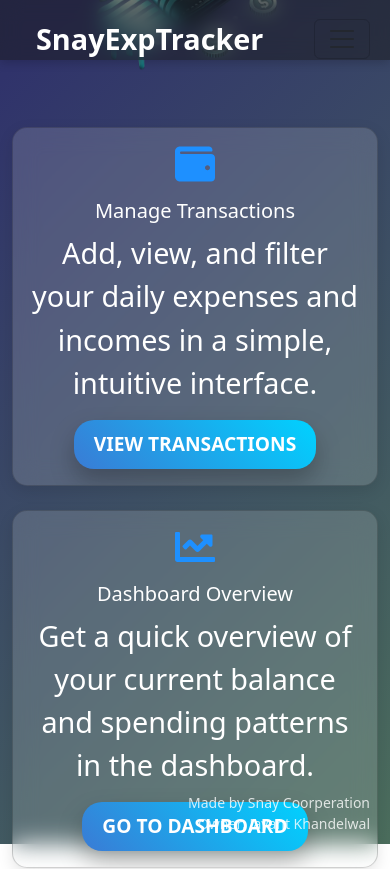
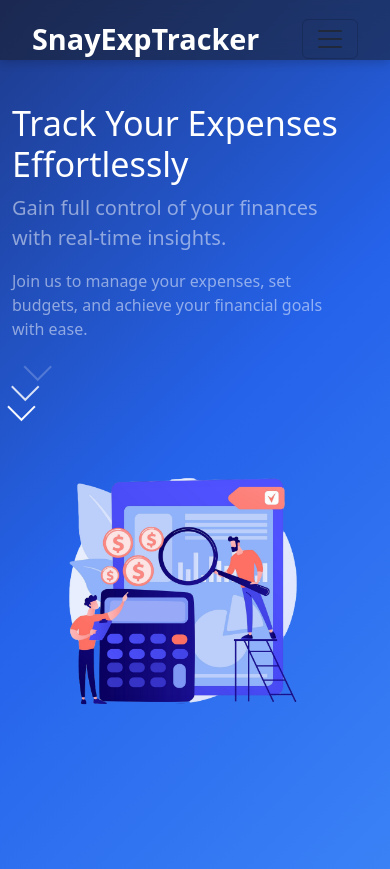
Before and after one commit to Jayant1634/Snay-Finance-Tracker, a React (Create React App) app: page /home in a window 390 px wide. Shown: the top 869 px of the page. Built offline with nearby package versions, Linux system fonts and the light colour scheme.

Commit message:
modifying ui

```diff
--- a/src/components/Dashboard.css
+++ b/src/components/Dashboard.css
@@ -111,17 +111,12 @@ body.dark .card {
 /* General Navbar Styling */
 /* General Navbar Styling */
 .enhanced-navbar {
-  background: rgba(25, 25, 25, 0.9); /* Dark background with slight transparency */
+  background: rgba(25, 25, 25, 0.8); /* Dark background with slight transparency */
   padding: 12px 20px;
   transition: background-color 0.3s ease, box-shadow 0.3s ease;
   backdrop-filter: blur(10px); /* Glass effect */
   box-shadow: 0 2px 10px rgba(0, 0, 0, 0.2); /* Subtle shadow */
-  z-index: 999; /* Ensure it stays on top */
-}
-
-body.light .enhanced-navbar {
-  background-color: rgba(255, 255, 255, 0.9);
-  box-shadow: 0 2px 10px rgba(0, 0, 0, 0.1);
+  z-index: 1000; /* Ensure it stays on top */
 }
 
 /* Navbar Brand */
@@ -130,8 +125,6 @@ body.light .enhanced-navbar {
   font-size: 1.8rem;
   color: #36a2eb;
   transition: color 0.3s ease;
-  display: flex;
-  align-items: center;
 }
 
 .enhanced-navbar .navbar-brand:hover {
@@ -139,23 +132,58 @@ body.light .enhanced-navbar {
 }
 
 /* Navbar Links */
-.navbar-nav {
-  display: flex;
-  justify-content: center;
-  flex: 1; /* Allow links to center-align */
-  align-items: center;
-}
-
-.navbar-nav .nav-link {
-  color: #000000; /* Light color for dark mode */
+.enhanced-navbar .navbar-nav .nav-link {
+  color: #ffffff; /* Ensure links are white */
   margin: 0 15px;
   padding: 5px 15px;
   border-radius: 20px;
   transition: background-color 0.3s ease, color 0.3s ease;
 }
 
-body.light .navbar-nav .nav-link {
-  color: #212529; /* Dark text for light theme */
+/* Hover and Active States */
+.enhanced-navbar .navbar-nav .nav-link:hover,
+.enhanced-navbar .navbar-nav .nav-link:focus {
+  background-color: rgba(54, 162, 235, 0.2); /* Soft blue hover background */
+  color: #ffffff; /* Maintain white text */
+}
+
+/* Mobile Dropdown Menu Background */
+@media (max-width: 768px) {
+  .enhanced-navbar .navbar-collapse {
+    background-color: rgba(0, 0, 0, 0.95); /* Dark background for mobile dropdown */
+    padding: 10px; /* Adjust padding for better spacing */
+    border-radius: 5px; /* Rounded corners */
+    box-shadow: 0 5px 15px rgba(0, 0, 0, 0.3); /* Shadow to distinguish popup */
+  }
+
+  .enhanced-navbar .navbar-nav {
+    display: block; /* Stack links vertically */
+  }
+
+  .enhanced-navbar .navbar-nav .nav-link {
+    padding: 10px 20px; /* Increase padding for touch-friendly design */
+    color: #ffffff !important; /* Ensure text remains white */
+  }
+
+  /* Ensure Navbar Toggle Button is Visible */
+  .navbar-toggler {
+    border: none; /* Remove default border */
+    background: transparent;
+  }
+
+  .navbar-toggler-icon {
+    color: #ffffff !important; /* Ensure toggle icon is white */
+  }
+
+  /* Adjust Dropdown Position */
+  .navbar-collapse {
+    position: absolute;
+    top: 60px; /* Align below the navbar */
+    width: 100%; /* Full width dropdown */
+    left: 0;
+    right: 0;
+    z-index: 1001; /* Ensure it appears over other elements */
+  }
 }
 
 /* Right Aligned Controls */
@@ -166,7 +194,11 @@ body.light .navbar-nav .nav-link {
   margin-left: auto; /* Push to the right side */
 }
 
-/* Toggle Button Group */
+.navbar-controls .nav-link {
+  color: #ffffff; /* Ensure logout link remains white */
+}
+
+/* Toggle Button Styling */
 .toggle-button-group .btn {
   border-radius: 20px;
   padding: 5px 15px;
@@ -176,15 +208,21 @@ body.light .navbar-nav .nav-link {
   transition: background-color 0.3s ease, color 0.3s ease;
 }
 
-/* Media Query for Better Mobile View */
-@media (max-width: 768px) {
-  .navbar-nav {
-    justify-content: flex-start;
-  }
-  .navbar-controls {
-    justify-content: flex-end;
-  }
+body.dark .toggle-button-group .btn {
+  background-color: #222;
+  color: #fff;
 }
+
+body.light .toggle-button-group .btn {
+  background-color: #fff;
+  color: #222;
+}
+
+.toggle-button-group .btn:hover {
+  background-color: #36a2eb;
+  color: #000000;
+}
+
 
 /* ================================ */
 /* 5. Toggle Button Group Styling */
--- a/src/components/HomePage.css
+++ b/src/components/HomePage.css
@@ -1,11 +1,24 @@
 /* General Styling for HomePage */
 .home-page {
     padding: 40px;
-    background: linear-gradient(135deg, #232526, #414345, #6b6b6b, #a2a4a7);
+    background: linear-gradient(135deg, #1e3a8a, #2563eb, #3b82f6, #60a5fa, #93c5fd) !important;
     color: #2c3e50;
     overflow-x: hidden;
     background-size: 400% 400%;
     animation: smoothBgShift 20s ease infinite;
+}
+/* Ensure Body Background is Set */
+body {
+    background: linear-gradient(135deg, #1e3a8a, #2563eb, #3b82f6, #60a5fa, #93c5fd) !important;
+    background-size: 400% 400%;
+    animation: smoothBgShift 20s ease infinite;
+    color: #2c3e50;
+}
+
+/* General Styling for HomePage */
+.home-page {
+    padding: 40px;
+    overflow-x: hidden;
 }
 
 /* Background Animation */
@@ -53,7 +66,7 @@
 /* Feature Icons */
 .feature-icon {
     font-size: 2.5rem;
-    color: #1e90ff;
+    color: #ffffff;
     margin-bottom: 15px;
 }
 
@@ -74,8 +87,10 @@
 }
 
 /* Navbar */
-/* Navbar */
 .enhanced-navbar {
+    position: fixed;
+    top: 0;
+    width: 100%;
     background-color: rgba(25, 25, 25, 0.5) !important; /* Slightly transparent */
     backdrop-filter: blur(10px); /* Apply blur */
     -webkit-backdrop-filter: blur(10px); /* For Safari support */
@@ -87,13 +102,25 @@
     transition: background-color 0.3s ease, backdrop-filter 0.3s ease;
 }
 
+/* Ensure Navbar Brand is Black */
+.enhanced-navbar .heading-navbar {
+    color: #000000 !important; /* Force brand text to be black */
+    font-weight: bold;
+    font-size: 1.8rem;
+    transition: color 0.3s ease;
+}
+
 /* Navbar Links */
 .enhanced-navbar .navbar-nav .nav-link {
     color: #ffffff !important; /* Ensure navbar links are white */
 }
 
-.enhanced-navbar .navbar-brand {
-    color: #ffffff !important; /* Ensure brand text is white */
+body.light .enhanced-navbar .navbar-nav .nav-link {
+    color: #212529 !important; /* Dark text for light mode */
+}
+
+.enhanced-navbar .navbar-brand:hover {
+    color: #1e90ff !important; /* Optional: Bright blue on hover */
 }
 
 /* Override Bootstrap hover effect to keep white text */
@@ -114,10 +141,10 @@
     box-shadow: 0 10px 20px rgba(54, 162, 235, 0.7);
 }
 
-/* Flask Image for Mobile */
+/* Flask Image for Larger Display */
 .flask-image {
-    width: 100%;
-    max-width: 200px;
+    width: 80%; /* Allow the image to take up 80% of its container's width */
+    max-width: 400px; /* Increase the max width to make it appear larger */
     height: auto;
     animation: fadeIn 1.5s ease-in-out;
     transition: transform 0.3s;
@@ -127,9 +154,11 @@
     transform: scale(1.1);
 }
 
-/* Media Query for Padding Adjustments */
+/* Media Query for Mobile View */
 @media (max-width: 576px) {
-    .landing-page-bg {
-        padding-top: 80px; /* Adjust spacing for smaller screens */
+    .flask-image {
+        width: 100%; /* Ensure the image remains responsive on smaller screens */
+        max-width: 300px; /* Adjust the max width for mobile view */
+        height: auto;
     }
 }
--- a/src/components/HomePage.js
+++ b/src/components/HomePage.js
@@ -1,42 +1,43 @@
 import React from 'react';
 import { useNavigate } from 'react-router-dom';
-import { Container, Button, Row, Col, Navbar, Nav, Card } from 'react-bootstrap'; // Bootstrap components
-import { FaWallet, FaChartLine, FaLightbulb } from 'react-icons/fa'; // Icons for feature cards
-import FlaskImage from '../images/homePage.png'; // Assuming you have an image file named flask.png
-import './HomePage.css'; // Custom CSS for futuristic styling
+import { Container, Button, Row, Col, Navbar, Nav, Card } from 'react-bootstrap';
+import { FaWallet, FaChartLine, FaLightbulb } from 'react-icons/fa';
+import FlaskImage from '../images/landingPage.png';
+import './HomePage.css';
 
 function HomePage() {
   const navigate = useNavigate();
 
-  // Function to handle redirecting to login for logout
   const handleLogout = () => {
-    navigate('/login'); // Redirect to login page after logout
+    navigate('/login');
   };
 
   return (
-    <div className="landing-page-bg">
-      {/* Enhanced Navbar with Logout */}
-      <Navbar expand="lg" className="mb-4 fixed-top enhanced-navbar">
-        <Navbar.Brand href="/home" className="mx-3">
+    <div className="home-page-bg">
+
+
+      {/* Hero Section */}{/* Enhanced Navbar with Logout */}
+      <Navbar expand="lg" className="fixed-top enhanced-navbar">
+        <Container>
+          <Navbar.Brand href="/home" className="text-white">
             SnayExpTracker
           </Navbar.Brand>
           <Navbar.Toggle aria-controls="basic-navbar-nav" />
           <Navbar.Collapse id="basic-navbar-nav">
-          <Nav className="me-auto">
-            <Nav.Link href="/home" className="mx-3">Home</Nav.Link>
-            <Nav.Link href="/dashboard" className="mx-3">Dashboard</Nav.Link>
-            <Nav.Link href="/transactions" className="mx-3">Transactions</Nav.Link>
-            <Nav.Link href="/predictions" className="mx-3">Predictions</Nav.Link>
-          </Nav>
-          <Button variant="outline-danger" onClick={handleLogout} className="ms-3">
+            <Nav className="ms-auto align-items-center">
+              <Nav.Link href="/home" className="mx-3 text-white">Home</Nav.Link>
+              <Nav.Link href="/dashboard" className="mx-3 text-white">Dashboard</Nav.Link>
+              <Nav.Link href="/transactions" className="mx-3 text-white">Transactions</Nav.Link>
+              <Nav.Link href="/predictions" className="mx-3 text-white">Predictions</Nav.Link>
+              <Button variant="outline-danger" onClick={handleLogout} className="ms-3 logout-button">
                 Logout
               </Button>
+            </Nav>
           </Navbar.Collapse>
+        </Container>
       </Navbar>
-
       <Container className="d-flex align-items-center vh-100">
-        <Row className="w-100">
-          {/* Left column with the text content and arrows */}
+        <Row className="w-100 align-items-center">
           <Col xs={12} md={7} className="text-left position-relative">
             <h1 className="display-4 text-white">Track Your Expenses Effortlessly</h1>
             <p className="lead text-white-50">
@@ -46,7 +47,7 @@ function HomePage() {
               Join us to manage your expenses, set budgets, and achieve your financial goals with ease.
             </p>
 
-            {/* Animated arrows pointing toward the login button */}
+            {/* Animated Arrows */}
             <div className="arrow-container">
               <div className="arrow arrow-1"></div>
               <div className="arrow arrow-2"></div>
@@ -54,18 +55,18 @@ function HomePage() {
             </div>
           </Col>
 
-          {/* Right column with the Flask image */}
+          {/* Right Column with Flask Image */}
           <Col xs={12} md={5} className="d-flex align-items-center justify-content-center mt-4 mt-md-0">
-            <img src={FlaskImage} alt="Flask Logo" className="flask-image"/>
+            <img src={FlaskImage} alt="Flask Logo" className="img-fluid flask-image" />
           </Col>
         </Row>
       </Container>
 
       {/* Feature Cards */}
-      <Container className="my-5">
+      <Container className="feature-cards-section my-5">
         <Row className="justify-content-center">
-          <Col xs={12} sm={6} md={4}>
-            <Card className="mb-4 feature-card futuristic-card">
+          <Col xs={12} sm={6} md={4} className="mb-4">
+            <Card className="feature-card futuristic-card">
               <Card.Body>
                 <FaWallet className="feature-icon animated-icon" />
                 <Card.Title>Manage Transactions</Card.Title>
@@ -78,8 +79,8 @@ function HomePage() {
               </Card.Body>
             </Card>
           </Col>
-          <Col xs={12} sm={6} md={4}>
-            <Card className="mb-4 feature-card futuristic-card">
+          <Col xs={12} sm={6} md={4} className="mb-4">
+            <Card className="feature-card futuristic-card">
               <Card.Body>
                 <FaChartLine className="feature-icon animated-icon" />
                 <Card.Title>Dashboard Overview</Card.Title>
@@ -92,8 +93,8 @@ function HomePage() {
               </Card.Body>
             </Card>
           </Col>
-          <Col xs={12} sm={6} md={4}>
-            <Card className="mb-4 feature-card futuristic-card">
+          <Col xs={12} sm={6} md={4} className="mb-4">
+            <Card className="feature-card futuristic-card">
               <Card.Body>
                 <FaLightbulb className="feature-icon animated-icon" />
                 <Card.Title>Expense Predictions</Card.Title>
@@ -108,12 +109,13 @@ function HomePage() {
           </Col>
         </Row>
       </Container>
+{/* Footer Section */}
+<footer className="footer-section text-center py-3">
+        <Container>
+          <p>Made by Snay Corporation | Owner: Jayant Khandelwal</p>
+        </Container>
+      </footer>
 
-      {/* Footer with credits at the bottom right */}
-      <div className="footer-credits">
-        <p>Made by Snay Coorperation</p>
-        <p>Owner: Jayant Khandelwal</p>
-      </div>
     </div>
   );
 }
--- a/src/components/LandingPage.css
+++ b/src/components/LandingPage.css
@@ -1,122 +1,133 @@
-/* Full-page futuristic background with gradient */
-.landing-page-bg {
-    background: linear-gradient(135deg, #1f1f1f, #30336b, #6ab04c);
-    background-size: 400% 400%;
-    animation: gradientBG 15s ease infinite;
-    height: 100vh;
-    display: flex;
-    justify-content: center;
-    align-items: center;
-    flex-direction: column;
-    position: relative; /* Ensure footer stays inside the container */
+/* Navbar Styles */
+.navbar .navbar-brand {
+  color: #ffffff !important;
 }
 
-  /* Animation for the background gradient */
-  @keyframes gradientBG {
-    0% { background-position: 0% 50%; }
-    50% { background-position: 100% 50%; }
-    100% { background-position: 0% 50%; }
+.login-button {
+  margin-left: auto;
 }
 
-  /* Transparent Navbar with animation */
-  .navbar-transparent {
-    background-color: rgba(0, 0, 0, 0.178); /* Black background with 60% opacity */
-    backdrop-filter: blur(10px); /* Optional: Glass-like blur effect */
-    border-bottom: 1px solid rgba(255, 255, 255, 0.038); /* Optional border */
-    position: fixed;
+/* Navbar Styles */
+.navbar {
+  position: fixed; /* Fixes the navbar at the top */
   top: 0;
   width: 100%;
-    z-index: 999;
+  background: rgba(122, 122, 122, 0.3); /* Translucent effect */
+  backdrop-filter: blur(10px); /* Blur effect */
+  font-weight: bolder;
+  overflow-x: hidden;
+  box-shadow: 0 2px 10px rgba(0, 0, 0, 0.1); /* Subtle shadow */
+  z-index: 1000; /* Ensures the navbar stays on top */
+  background-size: 400% 400%;
+  animation: smoothBgShift 20s ease infinite;
 }
 
-  /* Footer for the credits at the bottom right */
-  .footer-credits {
-    position: absolute;
-    bottom: 10px; /* Push it slightly up from the bottom */
-    right: 20px; /* Push it slightly left from the right */
-    text-align: right;
-    color: white;
-    font-size: 14px;
-    opacity: 0.8; /* Make it slightly transparent */
+
+/* Hero Section */
+.hero-section {
+  background: linear-gradient(135deg, #1a2a6c, #2575fc, #6fb1fc, #b3d5fc);
+  color: #fff;
+  overflow-x: hidden;
+  background-size: 400% 400%;
+  animation: smoothBgShift 20s ease infinite;
+  position: relative;
 }
 
-  .footer-credits p {
-    margin: 0;
+/* Arrows Animation */
+.arrows {
+  position: absolute;
+  bottom: 20px; /* Adjust as needed */
+  left: 50%;
+  transform: translateX(-50%);
+  display: flex;
+  gap: 10px;
 }
 
-  /* Ensure navbar text is white */
-  .navbar-transparent .navbar-brand,
-  .navbar-transparent .nav-link {
-    color: white !important; /* Force white color for text */
+.arrow {
+  width: 20px;
+  height: 20px;
+  border-right: 2px solid #ffffff;
+  border-bottom: 2px solid #ffffff;
+  transform: rotate(45deg);
+  animation: arrowSlide 1s ease-in-out infinite;
 }
 
-  .navbar-transparent .nav-link:hover {
-    color: #f8f9fa !important; /* Slightly lighter on hover */
-  }
-
-  /* Futuristic button with hover effect */
-  .futuristic-button {
-    background-color: #3a7bd5;
-    background-image: linear-gradient(45deg, #3a7bd5, #00d2ff);
-    border: none;
-    color: white;
-    padding: 12px 30px;
-    font-size: 1.2rem;
-    border-radius: 50px;
-    transition: transform 0.3s ease, background 0.3s ease;
-  }
-
-  .futuristic-button:hover {
-    background-image: linear-gradient(45deg, #00d2ff, #3a7bd5);
-    transform: translateY(-5px);
-  }
-
-  /* Arrow container */
-  .arrow-container {
-    position: absolute;
-    top: 50%;
-    left: 10px; /* Start near the left */
-    transform: translateY(-50%);
-  }
-
-  /* Arrows starting from the left and moving to the right */
-  .arrow {
-    width: 0;
-    height: 0;
-    border-top: 15px solid transparent;
-    border-bottom: 15px solid transparent;
-    border-left: 20px solid white; /* Arrow pointing right */
-    position: absolute;
-    animation: arrowMove 1.5s infinite;
-  }
-
-  /* Arrow positions and delays for animation */
-  .arrow-1 {
-    top: -30px;
+.arrow:nth-child(1) {
   animation-delay: 0s;
 }
 
-  .arrow-2 {
-    top: 0;
-    animation-delay: 0.3s;
+.arrow:nth-child(2) {
+  animation-delay: 0.2s;
 }
 
-  .arrow-3 {
-    top: 30px;
-    animation-delay: 0.6s;
+.arrow:nth-child(3) {
+  animation-delay: 0.4s;
 }
 
-  /* Arrow movement animation */
-  @keyframes arrowMove {
+@keyframes arrowSlide {
   0% {
-      transform: translateX(0); /* Start from the left */
-      opacity: 1;
+    opacity: 0;
+    transform: translateX(-20px) rotate(45deg);
   }
   50% {
-      opacity: 0.5;
+    opacity: 1;
+    transform: translateX(0) rotate(45deg);
   }
   100% {
-      transform: translateX(300px); /* Move toward the right */
     opacity: 0;
+    transform: translateX(20px) rotate(45deg);
   }
 }
+
+
+/* Feature Cards Section */
+.feature-cards-section {
+  text-align: center;
+}
+
+.feature-card {
+  box-shadow: 0 4px 8px rgba(0, 0, 0, 0.1);
+  border-radius: 10px;
+  transition: transform 0.3s;
+}
+
+.feature-card:hover {
+  transform: scale(1.05);
+}
+
+.feature-icon {
+  font-size: 3rem;
+  color: #007bff;
+}
+
+/* Footer Section */
+.footer-section {
+  background: #f8f9fa;
+  color: #6c757d;
+  font-size: 0.9rem;
+}
+
+.footer-section p {
+  margin: 0;
+}
+/* Login and Sign Up Buttons */
+.login-button, .signup-button {
+  background-color: #007bff; /* Primary Blue */
+  color: #ffffff;
+  border: none;
+  padding: 10px 20px;
+  border-radius: 50px; /* Rounded corners */
+  font-weight: bold;
+  transition: background-color 0.3s, transform 0.3s;
+  box-shadow: 0 4px 8px rgba(0, 0, 0, 0.2); /* Add a subtle shadow */
+}
+
+.login-button:hover, .signup-button:hover {
+  background-color: #0056b3; /* Darker blue on hover */
+  transform: scale(1.05); /* Slightly larger on hover */
+}
+
+.login-button:focus, .signup-button:focus {
+  outline: none;
+  box-shadow: 0 0 10px rgba(0, 123, 255, 0.5); /* Glow effect on focus */
+}
--- a/src/components/LandingPage.js
+++ b/src/components/LandingPage.js
@@ -2,7 +2,8 @@ import React from 'react';
 import { useNavigate } from 'react-router-dom';
 import { Container, Button, Row, Col, Navbar, Nav, Card } from 'react-bootstrap'; // Bootstrap components
 import { FaWallet, FaChartLine, FaLightbulb } from 'react-icons/fa'; // Icons for feature cards
-import './LandingPage.css'; // Custom CSS for futuristic styling
+import './LandingPage.css'; // Custom CSS for styling
+import heroImage from '../images/landingPage.png'; // Importing hero image
 
 function LandingPage() {
   const navigate = useNavigate();
@@ -16,13 +17,13 @@ function LandingPage() {
   };
 
   return (
-    <div className="landing-page-bg">
-     {/* Animated Transparent Navbar */}
-      <Navbar expand="lg" className="navbar-transparent navbar-fixed-top animated-navbar">
+    <div className="landing-page">
+      {/* Navbar */}
+      <Navbar expand="lg" className="navbar navbar-light fixed-top">
         <Container>
           {/* Brand aligned to the left */}
           <Navbar.Brand href="#" className="text-white">
-            Snay Expense Tracker
+            Health Check Pro
           </Navbar.Brand>
 
           {/* Navbar toggle button for mobile view */}
@@ -31,11 +32,7 @@ function LandingPage() {
           {/* Navbar items and alignment */}
           <Navbar.Collapse id="basic-navbar-nav">
             <Nav className="ms-auto align-items-center">
-              {/* Empty Nav to push login button to the far right */}
-            </Nav>
-            {/* Log In button aligned to the far right */}
-            <Nav>
-              <Button variant="outline-light" className="mx-2" onClick={redirectToLogin}>
+              <Button variant="primary" className="login-button" onClick={redirectToLogin}>
                 Log In
               </Button>
             </Nav>
@@ -43,76 +40,70 @@ function LandingPage() {
         </Container>
       </Navbar>
 
+      {/* Hero Section */}
+      <div className="hero-section">
+        <div className="arrows">
+          <div className="arrow"></div>
+          <div className="arrow"></div>
+          <div className="arrow"></div>
+        </div>
+
         <Container className="d-flex align-items-center vh-100">
-        <Row className="w-100">
-          {/* Left column with the text content and arrows */}
-          <Col md={8} className="text-left position-relative">
-            <h1 className="display-4 text-white">Track Your Expenses Effortlessly</h1>
-            <p className="lead text-white-50">
-              Gain full control of your finances with real-time insights.
-            </p>
-            <p className="text-white-50">
-              Join us to manage your expenses, set budgets, and achieve your financial goals with ease.
-            </p>
-
-            {/* Animated arrows pointing toward the login button */}
-            <div className="arrow-container">
-              <div className="arrow arrow-1"></div>
-              <div className="arrow arrow-2"></div>
-              <div className="arrow arrow-3"></div>
-            </div>
-          </Col>
-
-          {/* Right column with the Login and Signup buttons */}
-          <Col md={4} className="d-flex flex-column align-items-center justify-content-center">
-
-            <Button onClick={redirectToSignup} variant="outline-primary" className="mt-2 futuristic-button">
+          <Row className="w-100 align-items-center">
+            <Col md={6} className="text-left order-md-1 order-2">
+              <h1 className="display-4">Track Your Health Effortlessly</h1>
+              <p className="lead">Gain full control of your finances with real-time insights.</p>
+              <Button onClick={redirectToSignup} variant="primary" className="signup-button mt-3">
                 Sign Up
               </Button>
             </Col>
+            <Col md={6} className="order-md-2 order-1">
+              <img src={heroImage} alt="Hero" className="img-fluid" />
+            </Col>
           </Row>
         </Container>
+      </div>
 
-      {/* Feature Cards */}
-      <Container className="my-5">
+      {/* Feature Cards Section */}
+      <Container className="feature-cards-section my-5">
         <Row className="justify-content-center">
-          <Col xs={12} sm={6} md={4}>
-            <Card className="mb-4 feature-card futuristic-card">
+          <Col xs={12} sm={6} md={4} className="mb-4">
+            <Card className="feature-card">
               <Card.Body>
-                <FaWallet className="feature-icon animated-icon" />
+                <FaWallet className="feature-icon" />
                 <Card.Title>Manage Transactions</Card.Title>
                 <Card.Text>
                   Add, view, and filter your daily expenses and incomes in a simple, intuitive interface.
                 </Card.Text>
-                <Button variant="primary" onClick={redirectToLogin} className="futuristic-button">
+                <Button variant="primary" onClick={redirectToLogin} className="mt-3">
                   View Transactions
                 </Button>
               </Card.Body>
             </Card>
           </Col>
-          <Col xs={12} sm={6} md={4}>
-            <Card className="mb-4 feature-card futuristic-card">
+          <Col xs={12} sm={6} md={4} className="mb-4">
+            <Card className="feature-card">
               <Card.Body>
-                <FaChartLine className="feature-icon animated-icon" />
+                <FaChartLine className="feature-icon" />
                 <Card.Title>Dashboard Overview</Card.Title>
                 <Card.Text>
                   Get a quick overview of your current balance and spending patterns in the dashboard.
                 </Card.Text>
-                <Button variant="primary" onClick={redirectToLogin} className="futuristic-button">
+                <Button variant="primary" onClick={redirectToLogin} className="mt-3">
                   Go to Dashboard
                 </Button>
               </Card.Body>
             </Card>
           </Col>
-          <Col xs={12} sm={6} md={4}>
-            <Card className="mb-4 feature-card futuristic-card">
+          <Col xs={12} sm={6} md={4} className="mb-4">
+            <Card className="feature-card">
               <Card.Body>
-                <FaLightbulb className="feature-icon animated-icon" />
+                <FaLightbulb className="feature-icon" />
                 <Card.Title>Expense Predictions</Card.Title>
                 <Card.Text>
                   Use advanced algorithms to predict your future expenses and plan ahead.
                 </Card.Text>
-                <Button variant="primary" onClick={redirectToLogin} className="futuristic-button">
+                <Button variant="primary" onClick={redirectToLogin} className="mt-3">
                   See Predictions
                 </Button>
               </Card.Body>
@@ -121,11 +112,12 @@ function LandingPage() {
         </Row>
       </Container>
 
-      {/* Footer with credits at the bottom right */}
-      <div className="footer-credits">
-        <p>Made by Snay Coorperation</p>
-        <p>Owner: Jayant Khandelwal</p>
-      </div>
+      {/* Footer Section */}
+      <footer className="footer-section text-center py-3">
+        <Container>
+          <p>Made by Snay Corporation | Owner: Jayant Khandelwal</p>
+        </Container>
+      </footer>
     </div>
   );
 }
```
Also changed, not shown: src/images/homePage.png (deleted), src/images/landingPage.png (added). Lines whose indentation alone changed are shown as unchanged.
